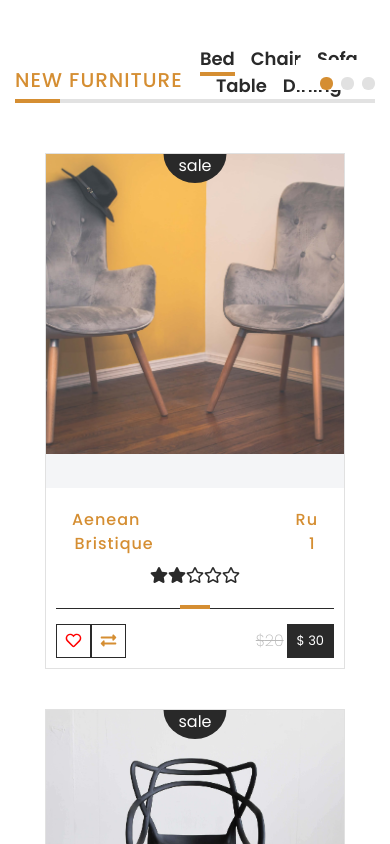
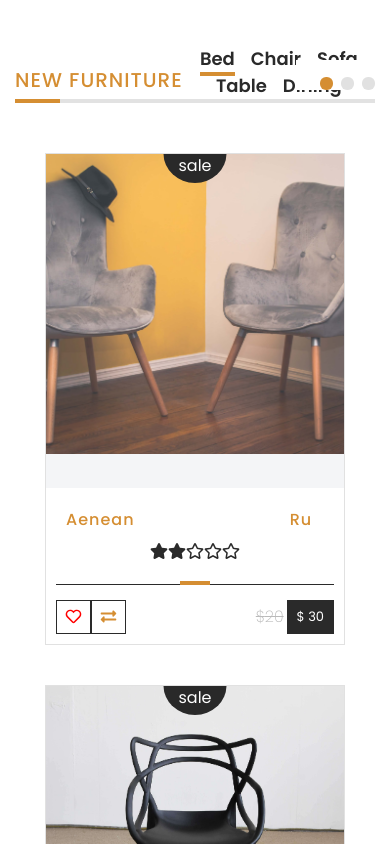
Before and after one commit to iMdPd/reactTeamProject, a React (Create React App) app: page / in a window 390 px wide. Shown: the part 820-1664 px from the top of the page. Built offline with nearby package versions, Linux system fonts and the light colour scheme.

Commit message:
Add Carousel swipeable component

```diff
--- a/package.json
+++ b/package.json
@@ -4,7 +4,7 @@
   "private": true,
   "scripts": {
     "start": "run-p start:* ",
-    "start:react": "react-scripts start",
+    "start:react": "react-scripts --openssl-legacy-provider start",
     "start-silent": "run-p start > /dev/null",
     "start-and-test": "run-p start-silent test ",
     "start-and-watch": "run-p start watch ",
@@ -60,6 +60,7 @@
     "react-redux": "^7.1.1",
     "react-router-dom": "^5.1.2",
     "react-scripts": "3.1.2",
+    "react-swipeable": "^7.0.0",
     "react-test-renderer": "^16.9.0",
     "redux": "^4.0.4",
     "sass": "^1.54.3"
--- /dev/null
+++ b/src/components/common/Carousel/Carousel.js
@@ -0,0 +1,53 @@
+import styles from './Carousel.module.scss';
+import React, { useState } from 'react';
+import { useSwipeable } from 'react-swipeable';
+import PropTypes from 'prop-types';
+
+export const CarouselItem = ({ children }) => {
+  return <div className={styles.carouselItem}>{children}</div>;
+};
+
+const Carousel = ({ children, leftAction, rightAction }) => {
+  const [activeIndex, setActiveIndex] = useState(0);
+
+  const updateIndex = newIndex => {
+    if (newIndex < 0) {
+      newIndex = 0;
+    } else if (newIndex >= React.Children.count(children)) {
+      newIndex = React.Children.count(children) - 1;
+    }
+
+    setActiveIndex(newIndex);
+  };
+
+  const handlers = useSwipeable({
+    onSwipedLeft: () => updateIndex(activeIndex + 1),
+    onSwipedRight: () => updateIndex(activeIndex - 1),
+    trackMouse: true,
+  });
+
+  return (
+    <div className={styles.carousel} {...handlers}>
+      <div
+        className={styles.inner}
+        style={{ transform: `translateX(-${activeIndex * 100}%)` }}
+      >
+        {React.Children.map(children, child => {
+          return React.cloneElement(child, { width: '100%' });
+        })}
+      </div>
+    </div>
+  );
+};
+
+CarouselItem.propTypes = {
+  children: PropTypes.node,
+};
+
+Carousel.propTypes = {
+  children: PropTypes.array,
+  leftAction: PropTypes.func,
+  rightAction: PropTypes.func,
+};
+
+export default Carousel;
--- /dev/null
+++ b/src/components/common/Carousel/Carousel.module.scss
@@ -0,0 +1,12 @@
+.carousel {
+  overflow: hidden;
+}
+
+.inner {
+  white-space: nowrap;
+  transition: 0.5s;
+}
+
+.carouselItem {
+  display: inline-block;
+}
--- a/src/components/features/NewFurniture/NewFurniture.js
+++ b/src/components/features/NewFurniture/NewFurniture.js
@@ -3,6 +3,7 @@ import PropTypes from 'prop-types';
 
 import styles from './NewFurniture.module.scss';
 import ProductBox from '../../common/ProductBox/ProductBox';
+import Carousel, { CarouselItem } from '../../common/Carousel/Carousel';
 
 class NewFurniture extends React.Component {
   state = {
@@ -25,6 +26,7 @@ class NewFurniture extends React.Component {
     const categoryProducts = products.filter(item => item.category === activeCategory);
     const pagesCount = Math.ceil(categoryProducts.length / 8);
 
+    const pages = [];
     const dots = [];
     for (let i = 0; i < pagesCount; i++) {
       dots.push(
@@ -37,6 +39,8 @@ class NewFurniture extends React.Component {
           </a>
         </li>
       );
+
+      pages.push(categoryProducts.slice(i * 8, (i + 1) * 8));
     }
 
     return (
@@ -66,13 +70,19 @@ class NewFurniture extends React.Component {
               </div>
             </div>
           </div>
-          <div className='row'>
-            {categoryProducts.slice(activePage * 8, (activePage + 1) * 8).map(item => (
-              <div key={item.id} className='col-12 col-sm-6 col-lg-3'>
-                <ProductBox {...item} />
-              </div>
+          <Carousel>
+            {pages.map((page, i) => (
+              <CarouselItem key={i}>
+                <div className='row'>
+                  {page.map(item => (
+                    <div key={item.id} className='col-12 col-sm-6 col-lg-3'>
+                      <ProductBox {...item} />
+                    </div>
+                  ))}
+                </div>
+              </CarouselItem>
             ))}
-          </div>
+          </Carousel>
         </div>
       </div>
     );
```
Also changed, not shown: 2 other files (tests, documents, lock files or other folders).
